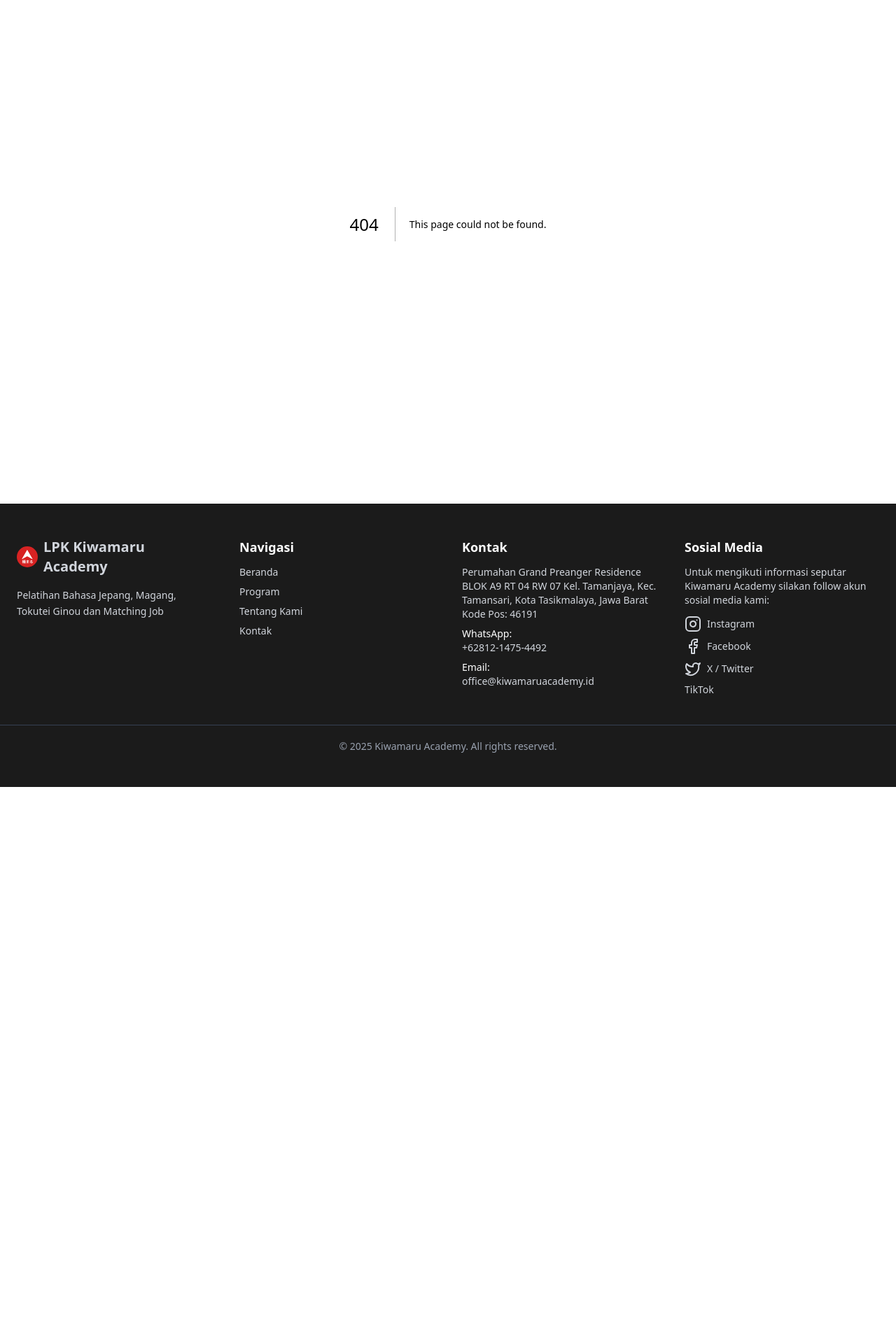
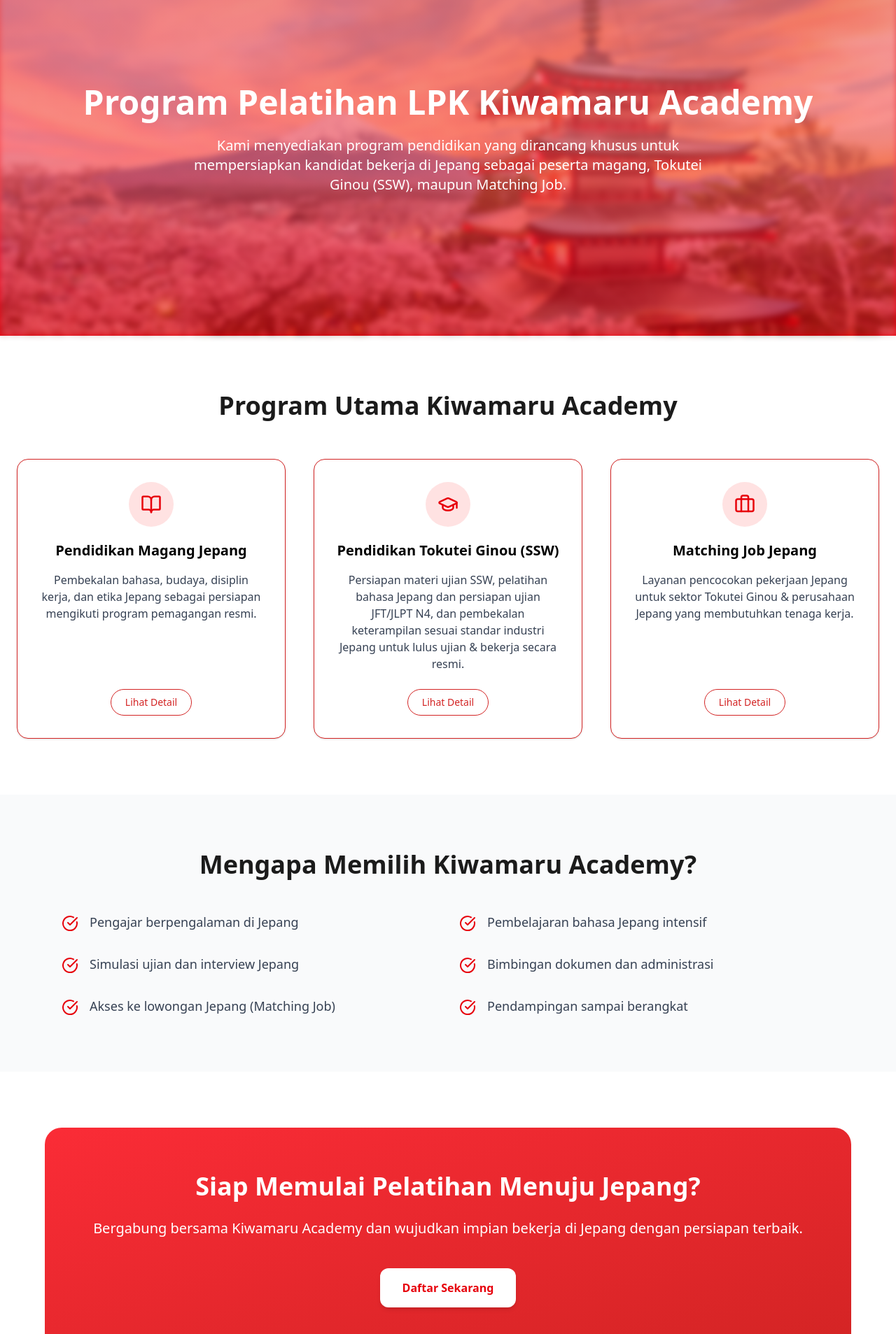
Before and after one commit to hidayahapriliansyah/web-kiwamaru-academy, a Next.js app: page /programs in a window 1280 px wide. Before the commit this address had no page. Shown: the part 80-1987 px from the top of the page at 70% size. Before the commit the page ends 1205 px from the top, so only its background shows below. Built offline with nearby package versions, Linux system fonts and the light colour scheme.

Commit message:
feat: add program page

```diff
--- /dev/null
+++ b/app/programs/components/benefit.tsx
@@ -0,0 +1,32 @@
+// components/program/BenefitSection.tsx
+"use client";
+
+import { CheckCircle } from "lucide-react";
+
+export default function BenefitSection() {
+  return (
+    <section className="w-full py-20 bg-gray-50">
+      <div className="max-w-6xl mx-auto px-6">
+        <h2 className="text-3xl md:text-4xl font-bold text-center text-myblack mb-12">
+          Mengapa Memilih Kiwamaru Academy?
+        </h2>
+
+        <div className="grid md:grid-cols-2 gap-8">
+          {[
+            "Pengajar berpengalaman di Jepang",
+            "Pembelajaran bahasa Jepang intensif",
+            "Simulasi ujian dan interview Jepang",
+            "Bimbingan dokumen dan administrasi",
+            "Akses ke lowongan Jepang (Matching Job)",
+            "Pendampingan sampai berangkat"
+          ].map((item, i) => (
+            <div key={i} className="flex gap-4 items-start">
+              <CheckCircle className="text-red-600 mt-1" size={24} />
+              <p className="text-gray-700 text-lg">{item}</p>
+            </div>
+          ))}
+        </div>
+      </div>
+    </section>
+  );
+}
--- /dev/null
+++ b/app/programs/components/cta-closing.tsx
@@ -0,0 +1,30 @@
+// components/program/ProgramCTA.tsx
+"use client";
+
+import Link from "next/link";
+
+export default function ProgramCTA() {
+  return (
+    <section className="py-20 text-white text-center w-full">
+      <div className="p-16 max-w-6xl mx-auto px-6 bg-gradient-to-tl from-myred to-red-500 md:rounded-3xl">
+            <h2 className="text-3xl md:text-4xl font-bold mb-6">
+                Siap Memulai Pelatihan Menuju Jepang?
+            </h2>
+
+            <p className="text-lg md:text-xl mb-10 leading-relaxed">
+              Bergabung bersama Kiwamaru Academy dan wujudkan impian bekerja di Jepang dengan persiapan terbaik.
+            </p>
+
+            <div className="flex flex-col md:flex-row gap-4 justify-center">
+                <Link
+                    href="https://wa.me/6281214754492"
+                    className="px-8 py-4 bg-white text-red-600 font-semibold rounded-xl shadow-md hover:bg-gray-100 transition"
+                    target="_blank"
+                >
+                    Daftar Sekarang
+                </Link>
+            </div>
+        </div>
+    </section>
+  );
+}
--- /dev/null
+++ b/app/programs/components/hero.tsx
@@ -0,0 +1,26 @@
+// components/program/ProgramHero.tsx
+"use client";
+
+import Image from "next/image";
+
+export default function ProgramHero() {
+  return (
+    <section className="relative w-full min-h-[70vh] flex items-center bg-red-600/50 bg-gradient-to-b from-myred/50 via-red-500/60 to-red-600 text-white">
+      <Image
+        src="/japan-view.jpg"
+        alt="Japan Background"
+        fill
+        className="object-cover opacity-40 blur-[4px]"
+      />
+      <div className="flex flex-col items-center max-w-6xl mx-auto px-6 relative z-10">
+        <h1 className="text-4xl text-center md:text-5xl font-extrabold mb-6">
+          Program Pelatihan LPK Kiwamaru Academy
+        </h1>
+        <p className="text-lg md:text-xl text-center max-w-3xl">
+          Kami menyediakan program pendidikan yang dirancang khusus untuk mempersiapkan
+          kandidat bekerja di Jepang sebagai peserta magang, Tokutei Ginou (SSW), maupun Matching Job.
+        </p>
+      </div>
+    </section>
+  );
+}
--- /dev/null
+++ b/app/programs/components/program-list.tsx
@@ -0,0 +1,93 @@
+// components/program/ProgramList.tsx
+"use client";
+
+import Link from "next/link";
+import { BookOpen, GraduationCap, Briefcase } from "lucide-react";
+
+export default function ProgramList() {
+  return (
+    <section className="w-full py-20 bg-white">
+      <div className="max-w-7xl mx-auto px-6">
+        <h2 className="text-3xl md:text-4xl font-bold text-center text-myblack mb-14">
+          Program Utama Kiwamaru Academy
+        </h2>
+
+        <div className="grid md:grid-cols-3 gap-10">
+
+          {/* Magang */}
+          <div className="border border-myred rounded-2xl p-8 shadow-sm hover:shadow-lg transition bg-white flex flex-col">
+            <div className="w-16 h-16 mx-auto bg-red-100 text-red-600 rounded-full flex items-center justify-center mb-5">
+              <BookOpen size={30} />
+            </div>
+
+            <h3 className="text-xl font-semibold text-center mb-4">
+              Pendidikan Magang Jepang
+            </h3>
+
+            <p className="text-gray-700 text-center mb-6">
+              Pembekalan bahasa, budaya, disiplin kerja, dan etika Jepang sebagai persiapan mengikuti program pemagangan resmi.
+            </p>
+
+            <div className="mt-auto text-center">
+              <Link
+                href="/program/magang"
+                className="inline-block px-5 py-2 border border-myred text-myred rounded-full text-sm font-medium hover:bg-myred hover:text-white transition"
+              >
+                Lihat Detail
+              </Link>
+            </div>
+          </div>
+
+          {/* SSW */}
+          <div className="border border-myred rounded-2xl p-8 shadow-sm hover:shadow-lg transition bg-white flex flex-col">
+            <div className="w-16 h-16 mx-auto bg-red-100 text-red-600 rounded-full flex items-center justify-center mb-5">
+              <GraduationCap size={30} />
+            </div>
+
+            <h3 className="text-xl font-semibold text-center mb-4">
+              Pendidikan Tokutei Ginou (SSW)
+            </h3>
+
+            <p className="text-gray-700 text-center mb-6">
+                Persiapan materi ujian SSW, pelatihan bahasa Jepang dan persiapan ujian JFT/JLPT N4, dan pembekalan keterampilan sesuai standar industri Jepang untuk lulus ujian & bekerja secara resmi.
+            </p>
+
+            <div className="mt-auto text-center">
+              <Link
+                href="/program/ssw"
+                className="inline-block px-5 py-2 border border-myred text-myred rounded-full text-sm font-medium hover:bg-myred hover:text-white transition"
+              >
+                Lihat Detail
+              </Link>
+            </div>
+          </div>
+
+          {/* Matching Job */}
+          <div className="border border-myred rounded-2xl p-8 shadow-sm hover:shadow-lg transition bg-white flex flex-col">
+            <div className="w-16 h-16 mx-auto bg-red-100 text-red-600 rounded-full flex items-center justify-center mb-5">
+              <Briefcase size={30} />
+            </div>
+
+            <h3 className="text-xl font-semibold text-center mb-4">
+              Matching Job Jepang
+            </h3>
+
+            <p className="text-gray-700 text-center mb-6">
+              Layanan pencocokan pekerjaan Jepang untuk sektor Tokutei Ginou & perusahaan Jepang yang membutuhkan tenaga kerja.
+            </p>
+
+            <div className="mt-auto text-center">
+              <Link
+                href="/program/matching-job"
+                className="inline-block px-5 py-2 border border-myred text-myred rounded-full text-sm font-medium hover:bg-myred hover:text-white transition"
+              >
+                Lihat Detail
+              </Link>
+            </div>
+          </div>
+
+        </div>
+      </div>
+    </section>
+  );
+}
--- /dev/null
+++ b/app/programs/page.tsx
@@ -0,0 +1,16 @@
+import React from 'react'
+import Hero from './components/hero'
+import ProgramList from './components/program-list'
+import BenefitSection from './components/benefit'
+import ProgramCTA from './components/cta-closing'
+
+export default function ProgramPage() {
+  return (
+    <>
+     <Hero />
+     <ProgramList />
+     <BenefitSection />
+     <ProgramCTA />
+    </>
+  )
+}
```
